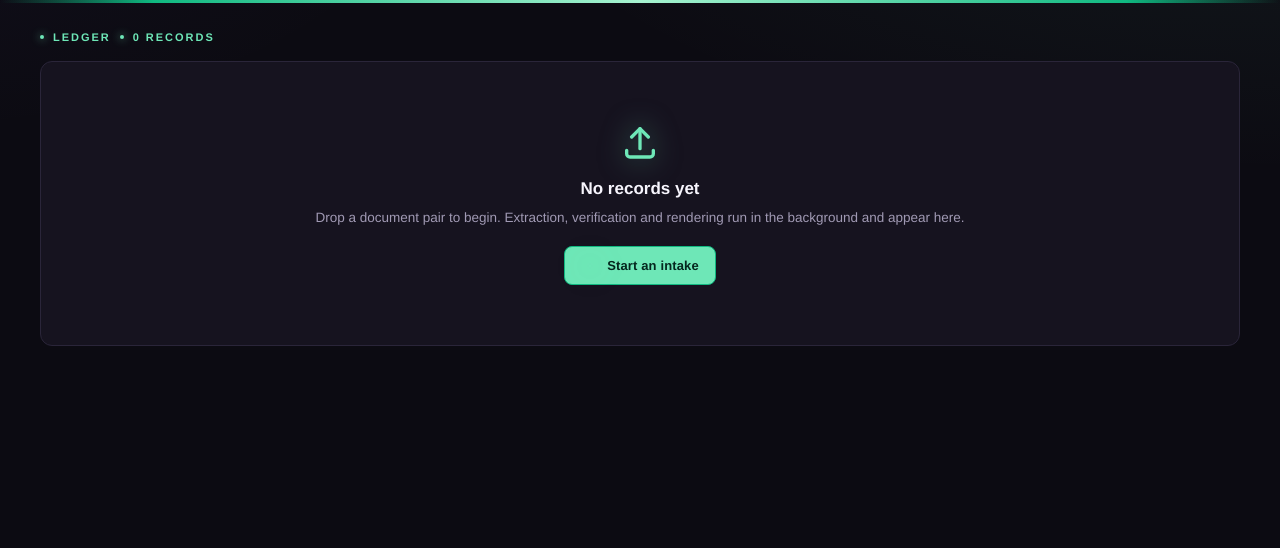
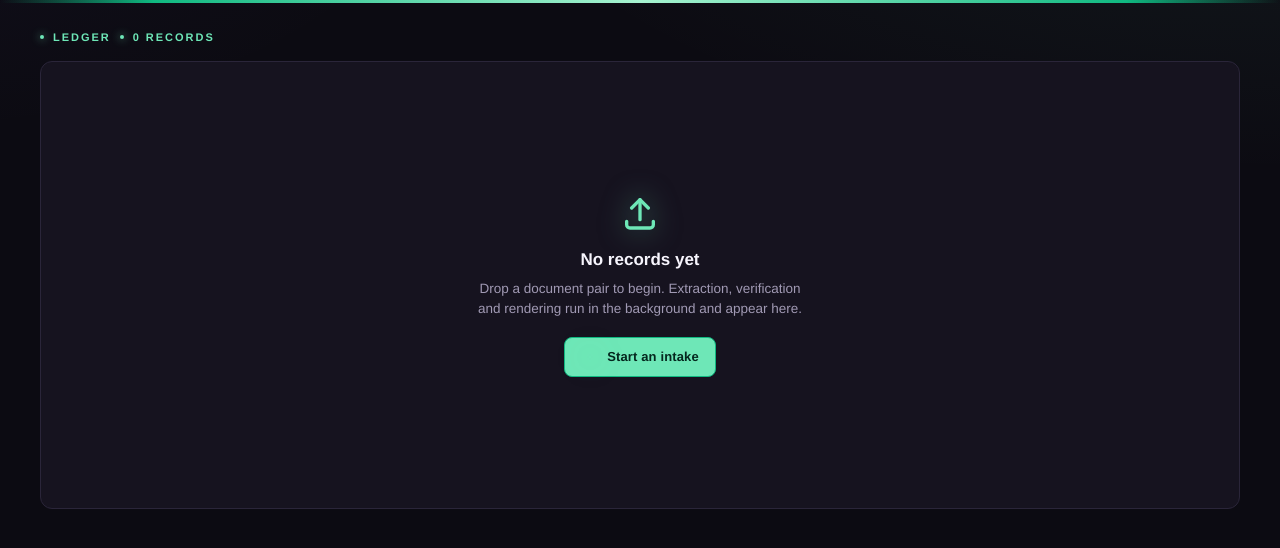
Before and after one commit to Keegshaumann/marketing-socialmedia-dynamicauctioneers, a FastAPI app: template webapp/templates/board.html in a window 1280 px wide. Shown: the part 142-690 px from the top of the page. Run offline with FastAPI, Linux system fonts and the light colour scheme; the template is opened without the code that fills it, so the values that code supplies are empty; some libraries are stand-ins or nearby versions.

Commit message:
Center the empty-state properly: flex-center + fill height, tighter text column
Co-Authored-By: Claude Opus 4.8 (1M context) <noreply@anthropic.com>

```diff
--- a/webapp/static/app.css
+++ b/webapp/static/app.css
@@ -651,10 +651,19 @@ img { max-width: 100%; }
   background: var(--surface);
   border: 1px solid var(--hairline);
   border-radius: 12px;
+  /* centre the content both ways and fill the space below the header, so the
+     empty state reads as a deliberate centred column, not a box near the top */
+  min-height: 56vh;
+  display: flex;
+  flex-direction: column;
+  align-items: center;
+  justify-content: center;
 }
 .empty .icon { color: var(--accent); filter: drop-shadow(0 0 14px rgba(var(--accent-rgb), .55)); }
 .empty__title { font-size: 17px; font-weight: 800; color: var(--text-strong); margin: 14px 0 6px; }
-.empty__text { font-size: 13.5px; color: var(--muted); margin-bottom: 18px; }
+/* a tight centred column, so the description does not sprawl wider than the
+   icon / title / button above and below it */
+.empty__text { font-size: 13.5px; color: var(--muted); margin: 0 auto 18px; max-width: 44ch; }
 .empty__cta { display: inline-flex; }
 
 /* ---- Banners (job failures, notices) ----------------------------------- */
```
